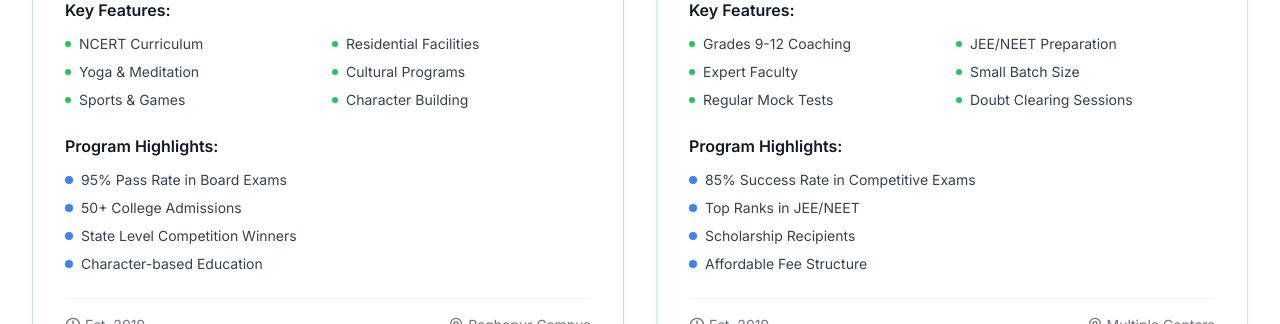
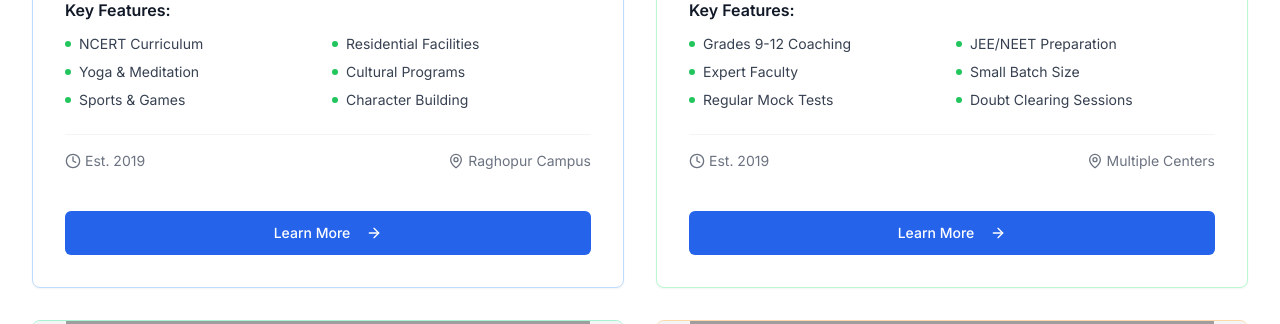
Before and after one commit to rksiitd1/gurukulam-v6, a Next.js app: page /programs in a window 1280 px wide. Shown: the part 1840-2164 px from the top of the page. Built offline with nearby package versions, Linux system fonts and the light colour scheme; grey boxes are pictures that could not be loaded.

Commit message:
remove "Program Highlights"
I have removed the "Program Highlights" section (including the heading and highlights list) from each program tile on the programs page.

```diff
--- a/components/programs/programs-grid.tsx
+++ b/components/programs/programs-grid.tsx
@@ -219,19 +219,6 @@ export function ProgramsGrid() {
                   </div>
                 </div>
 
-                {/* Program Highlights */}
-                <div>
-                  <h4 className="font-semibold text-gray-900 mb-3">Program Highlights:</h4>
-                  <div className="space-y-2">
-                    {program.highlights.map((highlight, highlightIndex) => (
-                      <div key={highlightIndex} className="flex items-center space-x-2 text-sm">
-                        <div className="w-2 h-2 bg-blue-500 rounded-full"></div>
-                        <span className="text-gray-700">{highlight}</span>
-                      </div>
-                    ))}
-                  </div>
-                </div>
-
                 {/* Program Info */}
                 <div className="flex items-center justify-between text-sm text-gray-500 pt-4 border-t border-gray-100">
                   <div className="flex items-center space-x-1">
```
